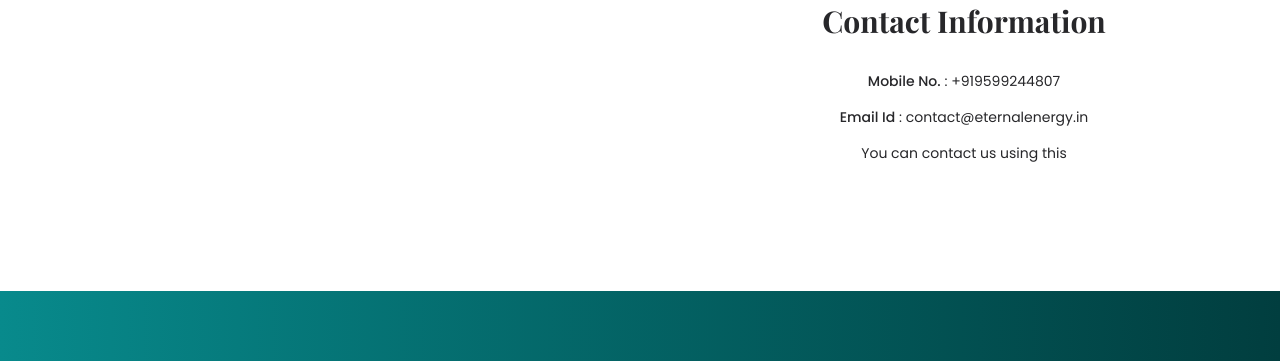
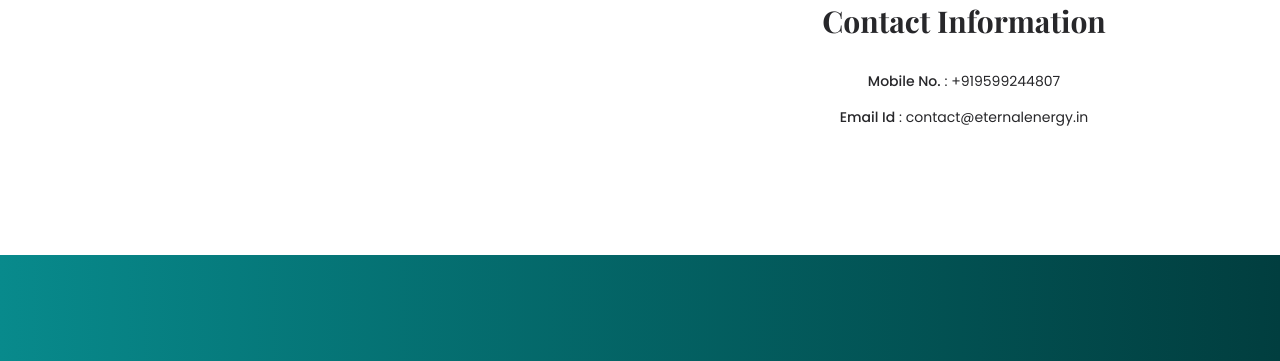
Before and after one commit to theharshdev/eternal-energy, a website: page product.html in a window 1280 px wide. Shown: the part 2404-2765 px from the top of the page. Drawn offline with nearby package versions, Linux system fonts and the light colour scheme; a web font is replaced by a local one.

```diff
--- a/product.html
+++ b/product.html
@@ -801,7 +801,6 @@
               contact@eternalenergy.in
             </a>
           </p>
-          <p class="text-sm">You can contact us using this</p>
         </div>
       </div>
     </section>
--- a/src/js/script.js
+++ b/src/js/script.js
@@ -326,7 +326,7 @@
 
   const q = (selector) => form.querySelector(selector);
 
-  // Strict regex patterns
+  // Strict regex patterns --------------
   const fullNameRegex =
     /^[A-Z][a-zA-ZÀ-ÖØ-öø-ÿ' -]{1,}(?: [A-Z][a-zA-ZÀ-ÖØ-öø-ÿ' -]{1,})+$/u;
   const phoneRegex = /^[6-9]\d{9}$/;
@@ -1254,6 +1254,7 @@
     "South Andaman",
   ],
 };
+
 document.addEventListener("DOMContentLoaded", () => {
   const stateSelect = document.getElementById("state");
   const districtSelect = document.getElementById("district");
```
Also changed, not shown: src/output.css.
